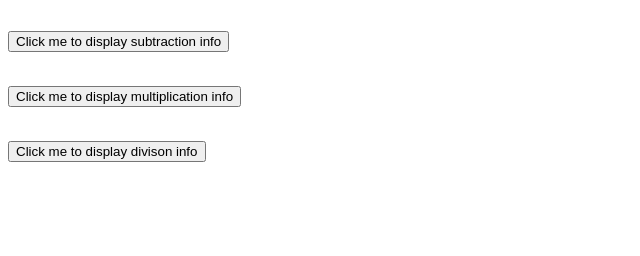
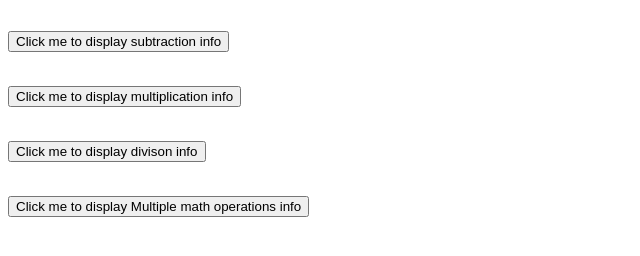
Before and after one commit to NawalOmari/JavaScript_Projects, a plain HTML site: page Basic_JavaScript_Projects/Project3_math_operators/index.html in a window 1280 px wide. Shown: the part 104-360 px from the top of the page, without its empty margins (0-640 px from the left). Drawn offline with Linux system fonts and the light colour scheme.

Commit message:
Multiple Operations

```diff
--- a/Basic_JavaScript_Projects/Project3_math_operators/JS/main.js
+++ b/Basic_JavaScript_Projects/Project3_math_operators/JS/main.js
@@ -17,3 +17,8 @@
     var simple_Math = 48 / 6;
     document.getElementById("Math3").innerHTML = "48 / 6 = " + simple_Math;
 }
+
+function more_Math() {  // Function that uses multiple operators
+    var simple_Math = (1 + 2) * 10 / 2 - 5;
+    document.getElementById("Math4").innerHTML = "(1 + 2) * 10 / 2 - 5 =" + simple_Math;
+}
--- a/Basic_JavaScript_Projects/Project3_math_operators/index.html
+++ b/Basic_JavaScript_Projects/Project3_math_operators/index.html
@@ -17,6 +17,9 @@
     <br>
     <button onclick="division()">Click me to display divison info</button>
     <p id="Math3"></p>
+    <br>
+    <button onclick="more_Math()">Click me to display Multiple math operations info</button>
+    <p id="Math4"></p>
     <!-- Link to the external JavaScript file -->
     <script src="JS/main.js"></script>
   </body>
```
